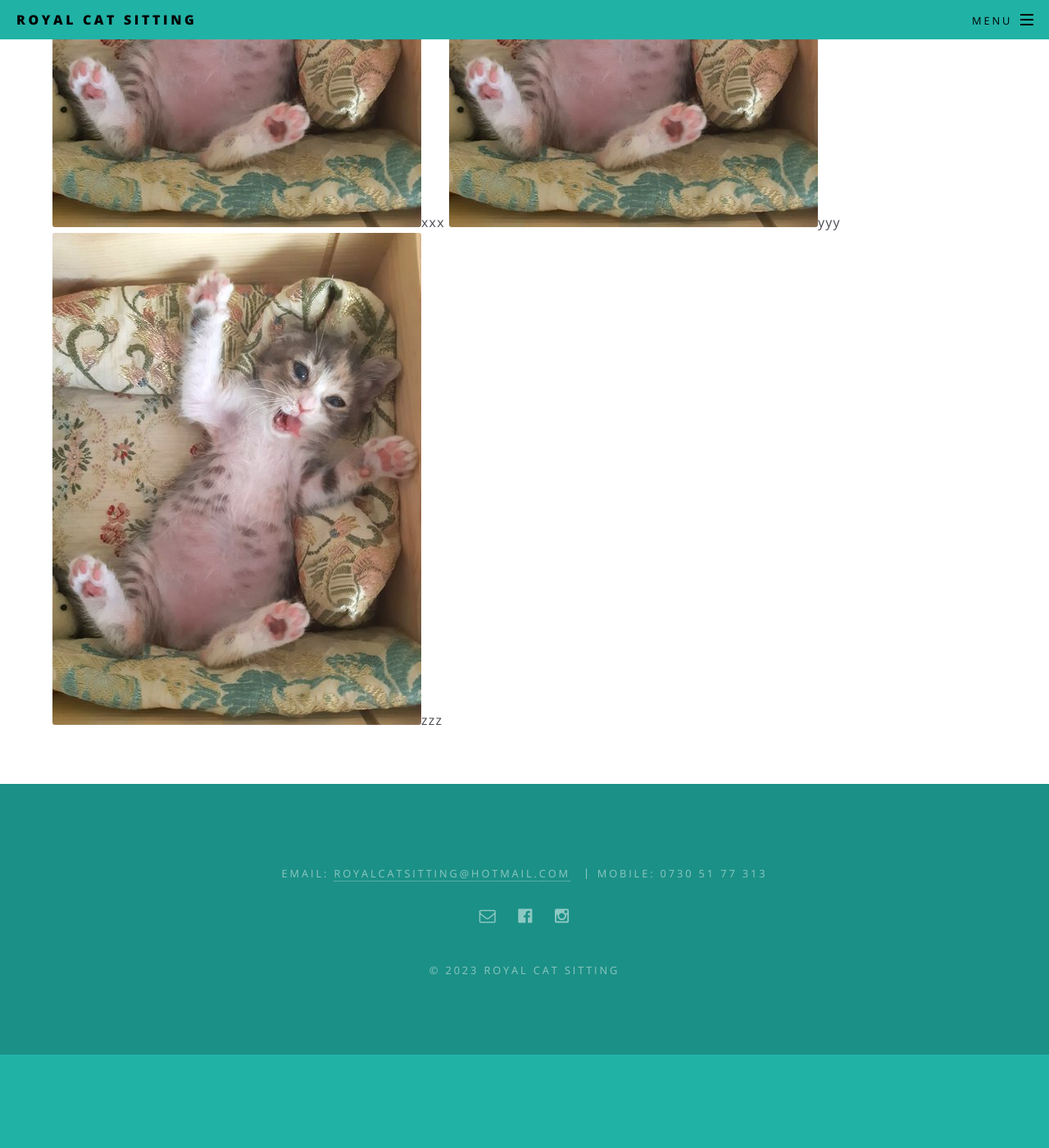
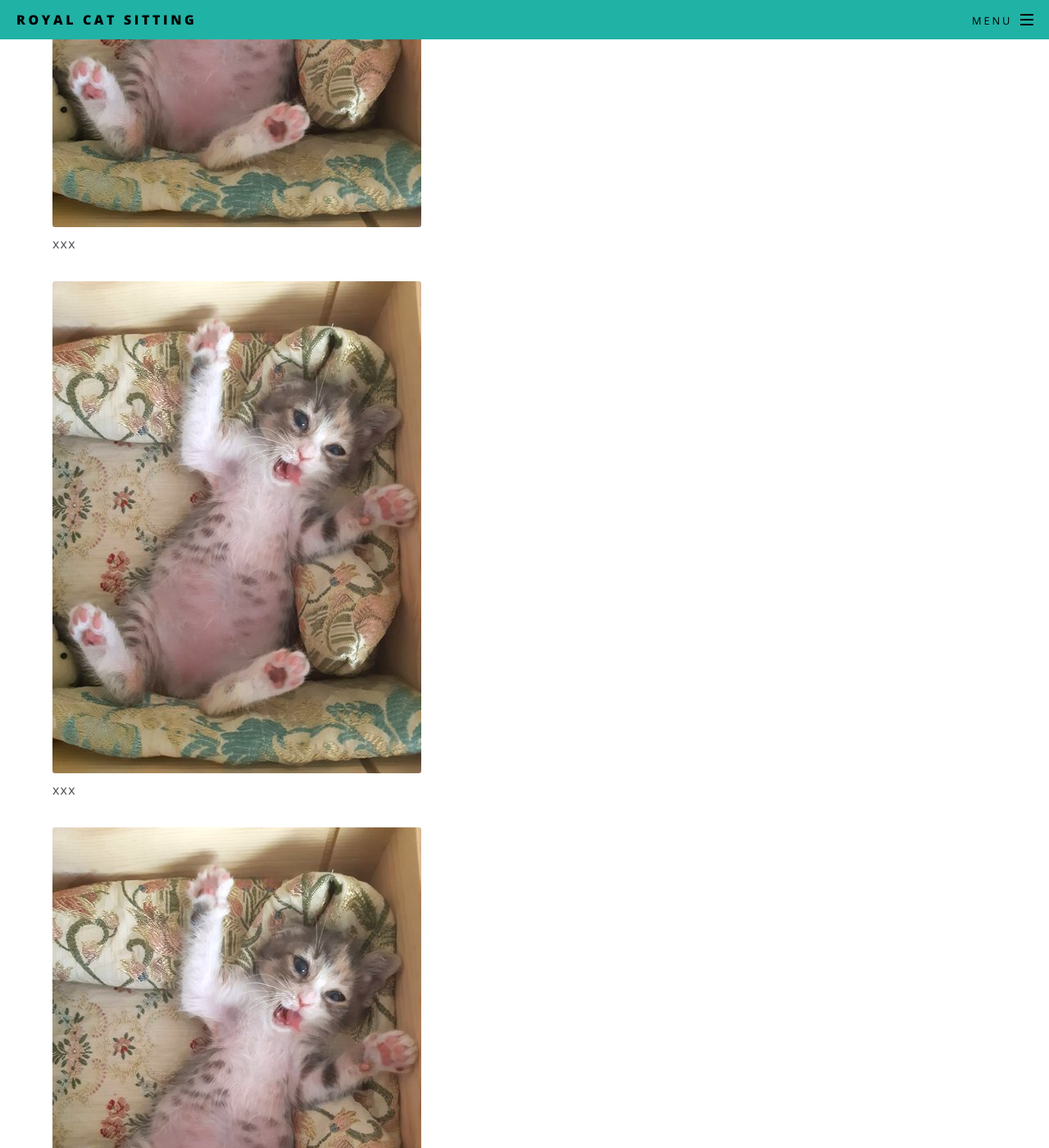
Before and after one commit to royalcatsitting/royalcatsitting.github.io, a Jekyll site: the page built from gallery.html, in a window 1280 px wide and 1400 px high, scrolled down 507 px. Shown: the whole window at 82% size. Built offline with Jekyll 4.4.1, drawn with Linux system fonts in a browser that asks for light colours; before the commit the page ends 1793 px from its top, so only the background shows below that.

Commit message:
Update gallery.html

```diff
--- a/gallery.html
+++ b/gallery.html
@@ -6,6 +6,6 @@ order: 5
 ---
 	<h4>Gallery</h4>
 
-<div class="image"><img src="images/pic01.jpg" alt="" /></div>xxx
-<div class="image"><img src="images/pic01.jpg" alt="" /></div>yyy
-<div class="image"><img src="images/pic01.jpg" alt="" /></div>zzz
+<div class="image"><img src="images/pic01.jpg" alt="" /></div><p>xxx</p></ br>
+<div class="image"><img src="images/pic01.jpg" alt="" /></div><p>xxx</p></ br>
+<div class="image"><img src="images/pic01.jpg" alt="" /></div><p>xxx</p></ br>
```
